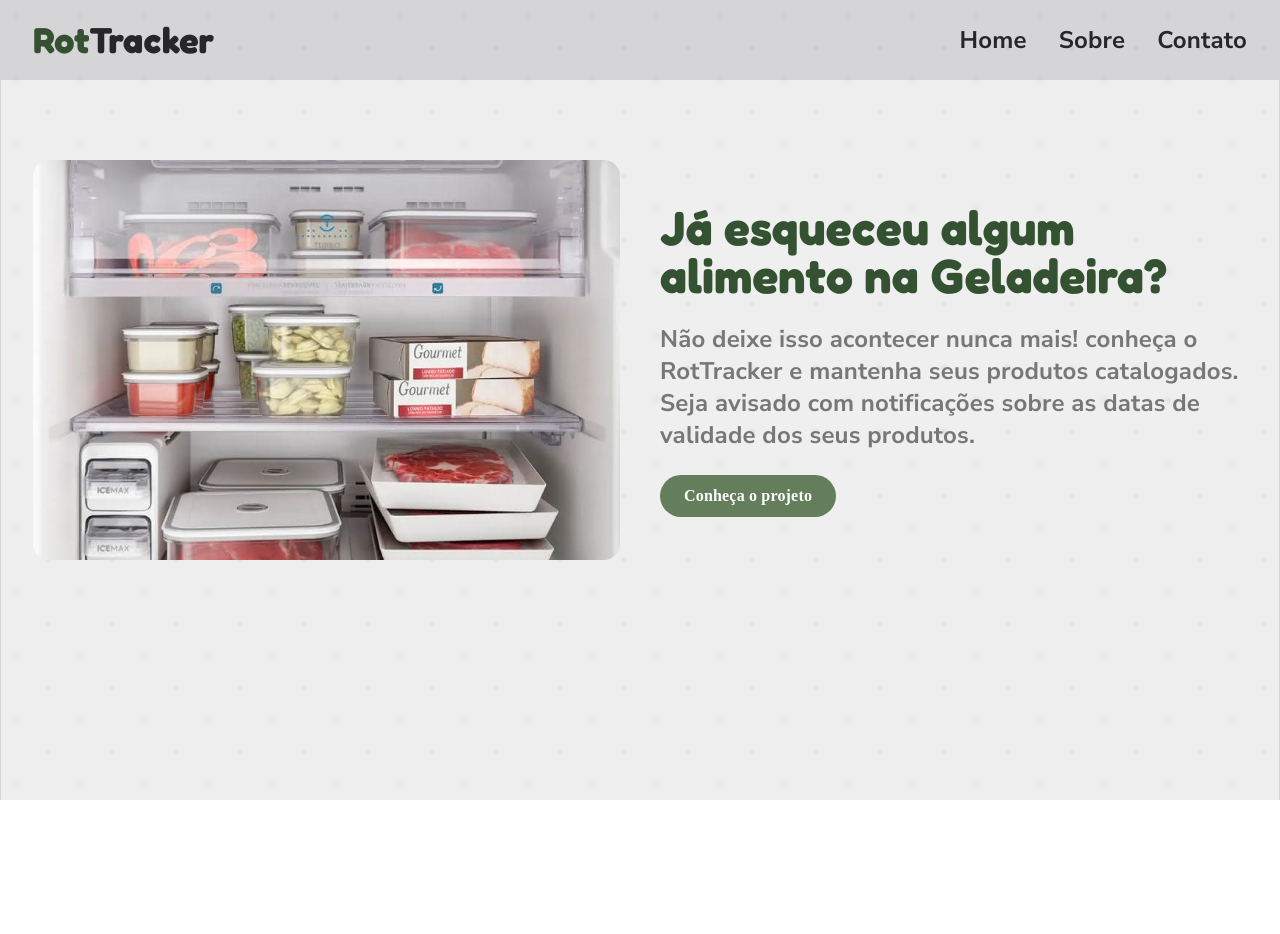
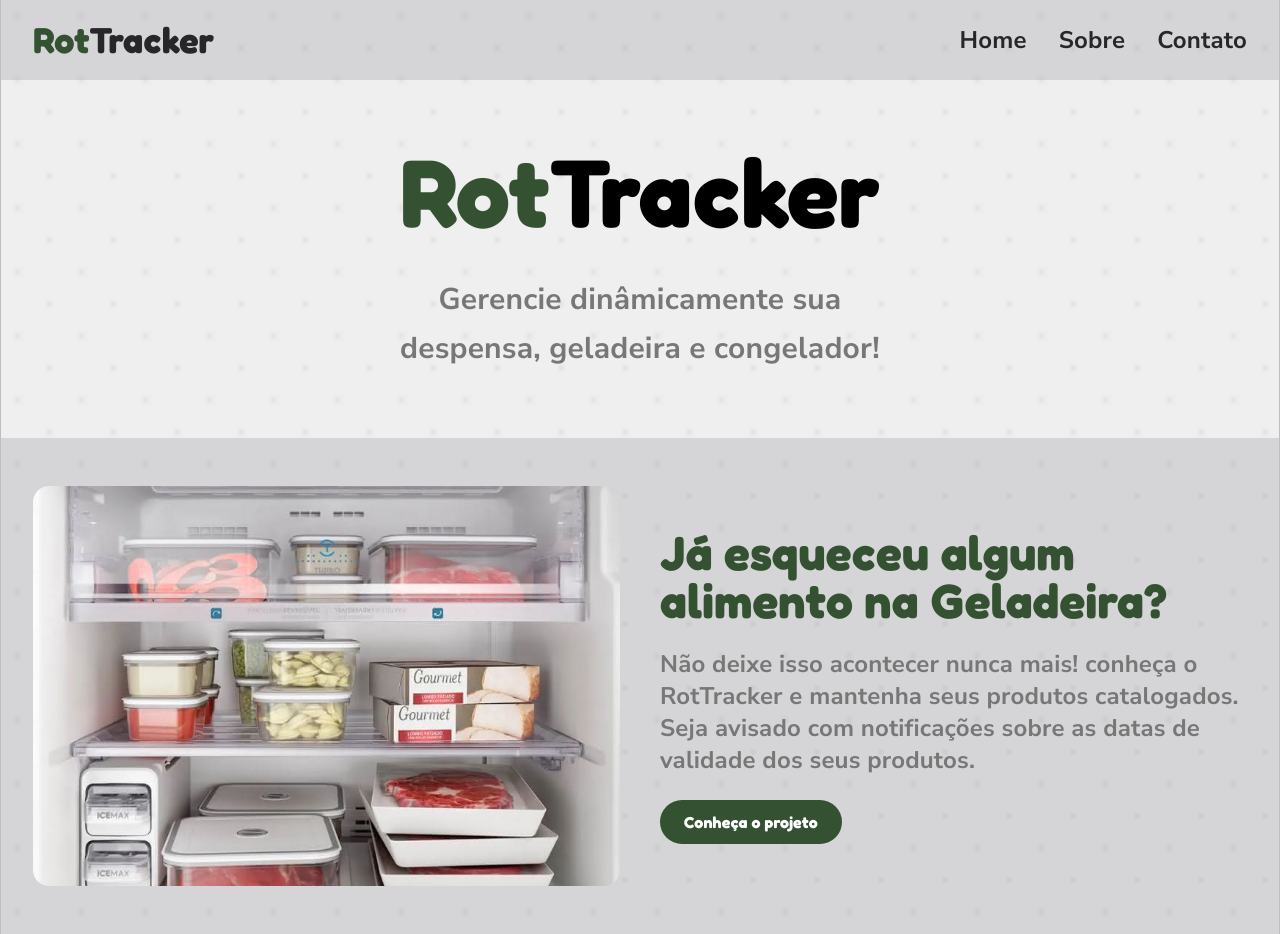
Before and after one commit to HayanoIche/RotTracker-FrontEnd, a React (Vite) app: page / in a window 1280 px wide. Before the commit the page ends 800 px from the top, so only its background shows below. Built offline with nearby package versions, Linux system fonts and the light colour scheme.

Commit message:
feat: title hero implementado

```diff
--- a/src/components/header/Header.tsx
+++ b/src/components/header/Header.tsx
@@ -36,7 +36,7 @@ export default function Header() {
     return (
         <header className="
             sticky top-0 z-50
-            mx-auto w-full max-w-8xl
+            mx-auto w-full max-w-7xl
             bg-gradient-to-b bg-zinc-500/20
         ">
             <nav className="flex flex-wrap md:flex-nowrap items-center justify-between px-8 py-5">
--- a/src/components/home/HomeHero.tsx
+++ b/src/components/home/Hero.tsx
@@ -6,7 +6,8 @@ export default function Hero() {
             flex flex-col md:flex-row
             items-center justify-between
             gap-10
-            px-8 py-20
+            px-8 py-12
+            bg-zinc-500/20
         ">
             {/* IMAGEM */}
             <div className="flex-1">
@@ -28,10 +29,11 @@ export default function Hero() {
                 </p>
 
                 <button className="
-                    bg-[var(--g2)]
+                    bg-[var(--g3)]
                     px-6 py-3 rounded-full
+                    font-title
                     font-bold text-white
-                    hover:bg-[var(--g3)]
+                    hover:bg-[var(--g2)]
                     transition-colors
                 ">
                     Conheça o projeto
--- /dev/null
+++ b/src/components/home/Title.tsx
@@ -0,0 +1,28 @@
+
+export default function Title() {
+    return (
+        <section className="
+            flex flex-col items-center justify-center
+            text-center
+            px-6 py-12 md:py-16
+            gap-3
+        ">
+            <h1 className="
+                font-title text-7xl md:text-8xl
+                font-bold text-[var(--text-bold)]
+                pb-6
+            ">
+                <span className="text-[var(--g3)]">Rot</span>Tracker
+            </h1>
+
+            <p className="
+                max-w-2xl text-balance
+                font-text font-bold
+                text-2xl md:text-3xl lg:text-3xl
+                text-[var(--text-main)] leading-relaxed
+            ">
+                Gerencie dinâmicamente sua despensa, geladeira e congelador!
+            </p>
+        </section>
+    );
+}
--- a/src/layouts/LayoutBase.tsx
+++ b/src/layouts/LayoutBase.tsx
@@ -1,22 +1,23 @@
 import { Outlet } from "react-router-dom";
 import Header from "../components/header/Header";
 import bg from '../assets/bg.png';
+import bg2 from '../assets/bg2.png';
 
 export default function LayoutBase() {
     return (
-        <div
-            className="min-h-screen bg-repeat"
-            style={{ backgroundImage: `url(${bg})` }}
-        >
+        <div className="min-h-screen bg-repeat" style={{ backgroundImage: `url(${bg2})` }} >
             <div className="
                 min-h-screen mx-auto w-full max-w-7xl
-                border-x border-zinc-500/20
-            ">
-                <Header />
+                border-x border-zinc-500/30
+                shadow-[0_0_30px_rgba(0,0,0,0.15)]">
 
-                <main>
-                    <Outlet />
-                </main>
+                <div className="min-h-screen bg-repeat" style={{ backgroundImage: `url(${bg})` }} >
+                    <Header />
+
+                    <main>
+                        <Outlet />
+                    </main>
+                </div>
             </div>
         </div>
     );
--- a/src/pages/Home.tsx
+++ b/src/pages/Home.tsx
@@ -1,8 +1,10 @@
-import Hero from "../components/home/HomeHero";
+import Hero from "../components/home/Hero";
+import Title from "../components/home/Title";
 
 export default function Home() {
     return (
         <main>
+            <Title />
             <Hero />
         </main>
     );
```
Also changed, not shown: src/assets/bg2.png (added).
